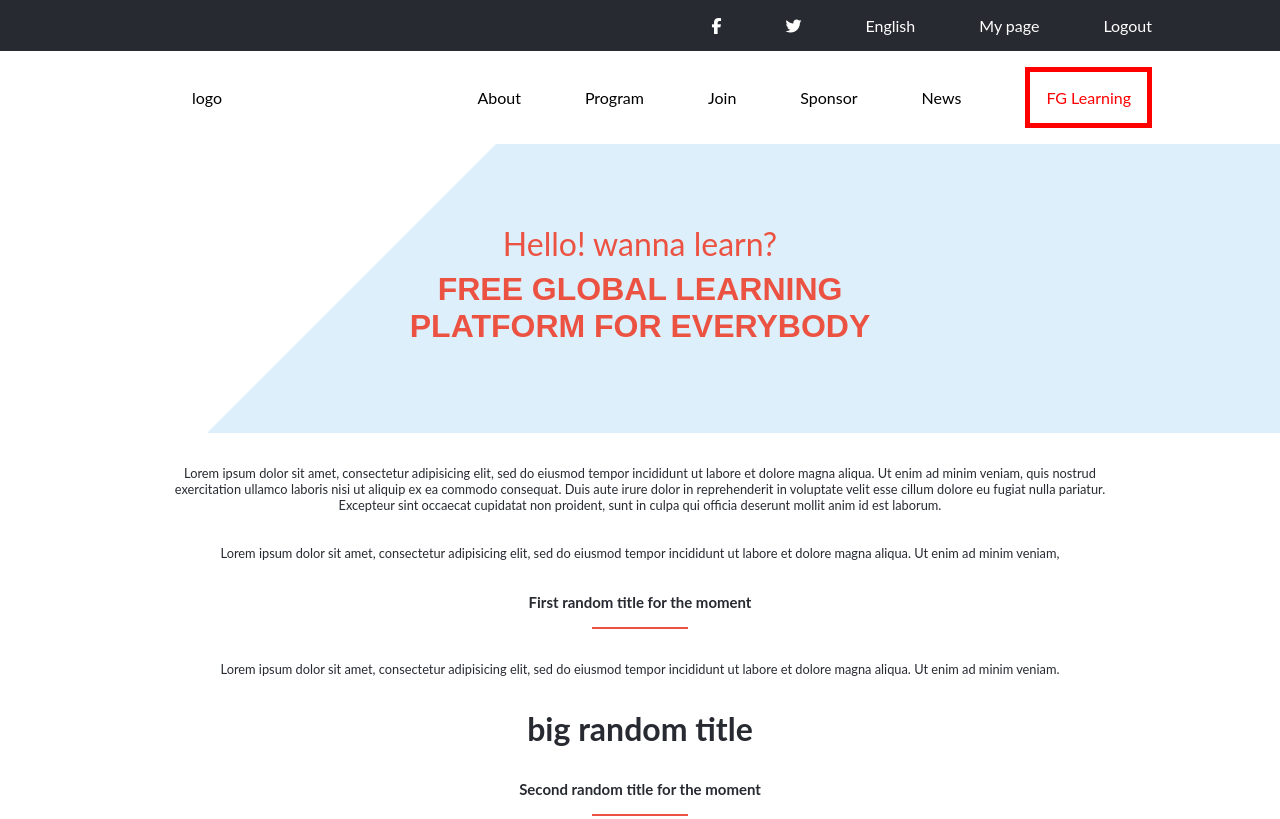
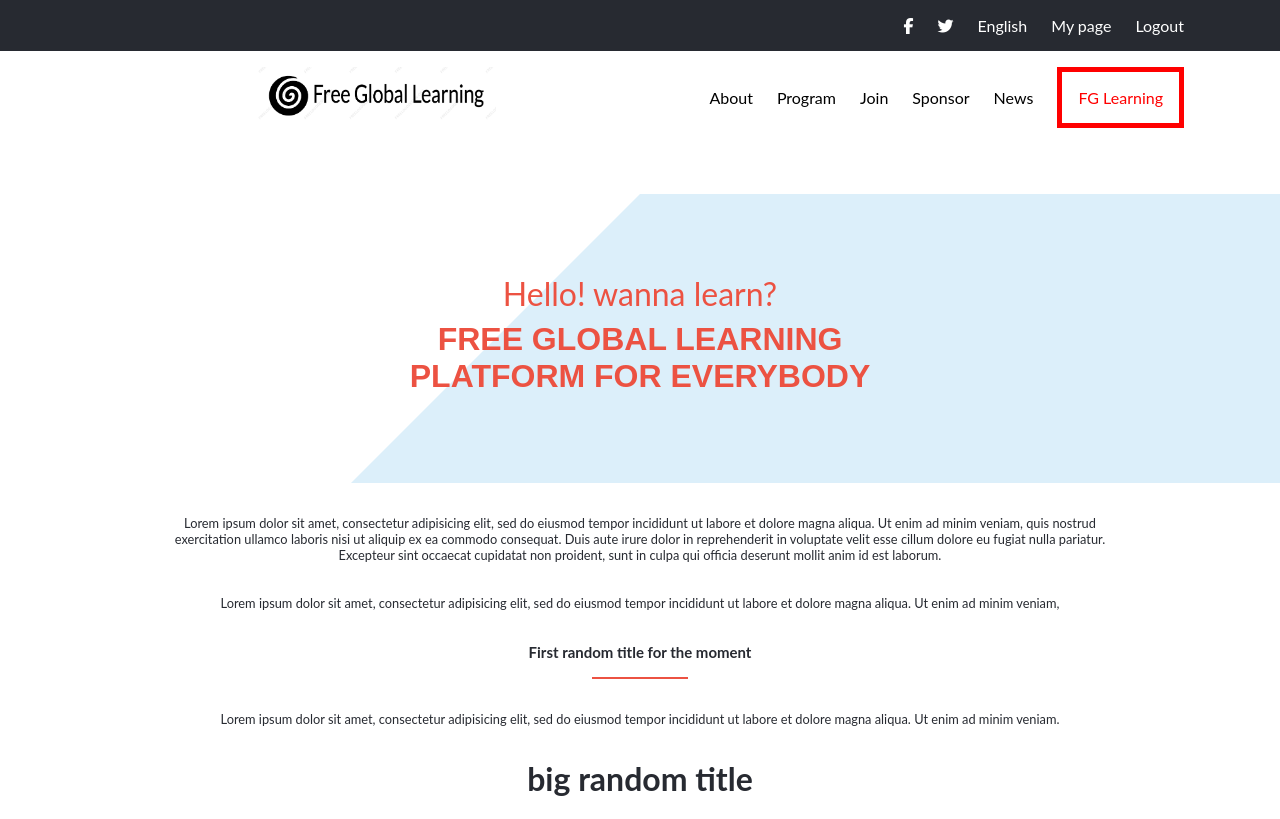
Before and after one commit to Terbeche/E-learning-platform, a website: page about.html in a window 1280 px wide. Shown: the top 819 px of the page. Drawn offline with Linux system fonts and the light colour scheme; a web font is replaced by a local one.

Commit message:
fix the menu and the logo

```diff
--- a/about.html
+++ b/about.html
@@ -24,16 +24,18 @@
       <a class="menu-link" href="#contact-link">News</a>
       <a class="menu-link" href="#contact-link">FG Learning</a>
     </div>
+
+    <nav class="nav-bar">
       <ul id="desktop-bar" class="hide-me-on-mobile">
-      <li><a href="#"><i class="fab fa-facebook-f"></i></a></li>
+        <li><a href="#"><i class="fab fa-facebook-f"></i></i>
+            </i></a></li>
         <li><a href="#"><i class="fab fa-twitter"></i></a></li>
         <li><a href="#">English</a></li>
         <li><a href="#">My page</a></li>
         <li><a href="#">Logout</a></li>
       </ul>
-    <nav class="navbar">
       <ul id="desktop-navbar" class="hide-me-on-mobile">
-        <li id="logo"><a href="index.html">logo</a> </li>
+        <li id="logo"><a href="index.html"><img id="logo-image" src="./images/logo.png" alt=""></a> </li>
         <li><a href="about.html">About</a> </li>
         <li><a href="#">Program</a> </li>
         <li><a href="#">Join</a> </li>
--- a/css/desktop.css
+++ b/css/desktop.css
@@ -4,7 +4,6 @@
 /* #272a31  black*/
 /* #ec5242 red*/
 /* d3d3d3 white*/
-
 @media (min-width: 768px) {
   .hide-me-on-desktop {
     display: none;
@@ -14,15 +13,22 @@
     margin: 0;
   }
 
+  .nav-bar {
+    overflow: hidden;
+    position: fixed;
+    top: 0;
+    width: 100%;
+  }
 
   .header-content {
+    margin-top: 12.125rem;
     margin-right: 10rem;
     padding: 5rem 10rem;
   }
 
   .center-me {
     text-align: center;
-    margin: 0;
+    margin-right: 0;
   }
 
   #headline {
@@ -30,13 +36,13 @@
   }
 
   #desktop-bar, li {
-    margin-left: 4rem;
+    margin-left: 1.5rem;
   }
 
   #desktop-bar {
     display: flex;
     justify-content: flex-end;
-    padding: 1rem 8rem;
+    padding: 1rem 6rem;
     background-color: #272a31;
     margin: 0;
   }
@@ -47,11 +53,10 @@
 
   #desktop-navbar {
     display: flex;
+    justify-content: flex-end;
     align-items: center;
-    justify-content: space-between;
-    padding: 1rem 8rem;
+    padding: 1rem 6rem;
     background-color: white;
-    margin: 0;
   }
 
   #desktop-navbar li a {
@@ -68,7 +73,13 @@
   }
 
   #logo {
-    flex: 2;
+    flex: 1;
+    align-self: center;
+    margin-left: 10rem;
+  }
+
+  #logo-image {
+    width: 15rem;
   }
 
   #main-program {
@@ -154,6 +165,7 @@
     display: flex;
     flex-direction: row;
     gap: 2rem;
+    margin-bottom: 5rem;
   }
 
   .big-title {
@@ -161,9 +173,9 @@
     font-size: 2rem;
   }
 
-  .small-title{
-font-weight: bold;
- }
+  .small-title {
+    font-weight: bold;
+  }
 
   .footer {
     display: block;
@@ -214,7 +226,7 @@ font-weight: bold;
     color: #272a31;
   }
 
-  .switch-about{
+  .switch-about {
     font-family: 'Lato', sans-serif;
     font-size: 0.8rem;
     color: #d3d3d3;
--- a/css/mobile.css
+++ b/css/mobile.css
@@ -22,8 +22,9 @@ li {
 }
 
 #navigation {
-  top :0;
+  overflow: hidden;
   position: fixed;
+  top: 0;
 }
 
 #overlay {
--- a/js/script.js
+++ b/js/script.js
@@ -3,7 +3,10 @@ function showTheMenu() {
     return;
   }
   document.getElementById('overlay').style.display = 'flex';
+
 }
+
+
 
 function hideTheMenu() {
   document.getElementById('overlay').style.display = 'none';
```
Also changed, not shown: index.html (+3 -2 lines), images/logo.png (added). Lines whose indentation alone changed are shown as unchanged.
